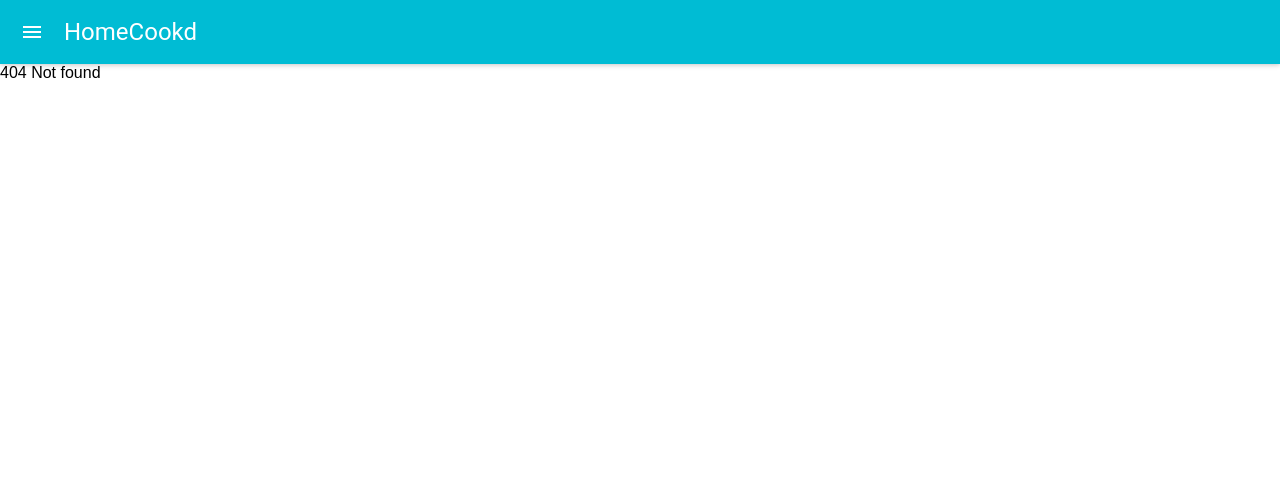
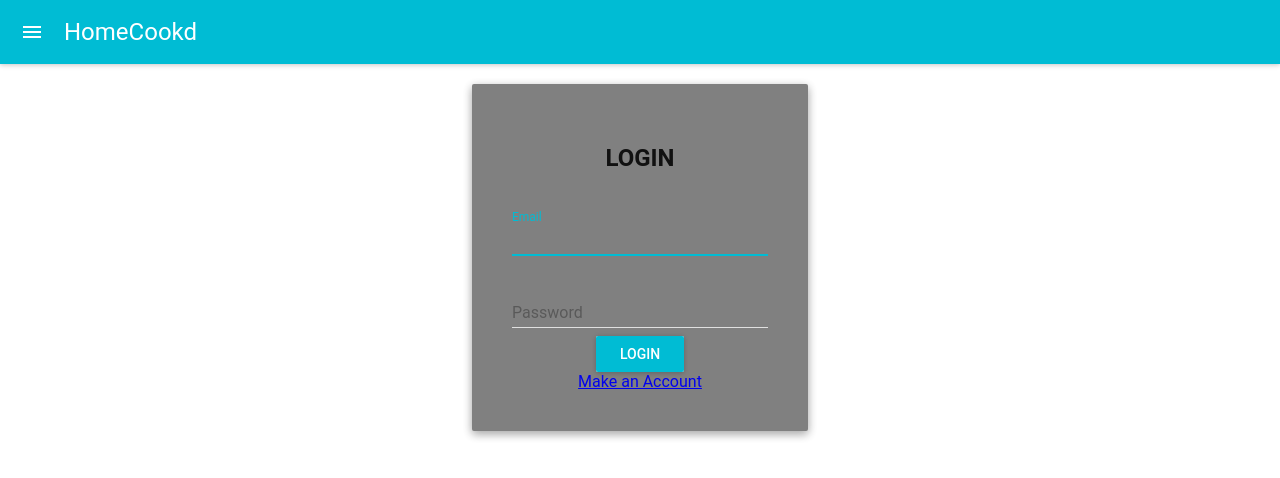
Before and after one commit to CUNYTech/homecookd, a React (Create React App) app in the folder homecookd/: page /Login in a window 1280 px wide. Before the commit this address had no page. Shown: the top 478 px of the page. Built offline with nearby package versions, Linux system fonts and the light colour scheme.

Commit message:
Added LoginForm pages dont doesn't do anything yet tho

```diff
--- a/homecookd/src/App.js
+++ b/homecookd/src/App.js
@@ -4,7 +4,9 @@ import history from './Utils/history'
 import AppBar from 'material-ui/AppBar';
 import MuiThemeProvider from 'material-ui/styles/MuiThemeProvider';
 
-import Home from './Scenes/Home/Index';
+import HomePage from './Scenes/Home/HomePage';
+
+import LoginForm from './Scenes/Account/Login/LoginForm';
 import Error404 from './Scenes/Error404'
 
 import './App.css';
@@ -13,14 +15,18 @@ const Routes = () => (
   <Router history = {history}>
     <div>
     <Switch>
-    <Route  exact path = "/" component = {Home} />
-    <Route  component={Error404} /> // 404 Route
+    <Route  exact path = "/" component = {HomePage} />
+    <Route path = '/Login' component = {LoginForm}/>
+    <Route  component={Error404} /> {/* 404 Route*/}
 
     </Switch>
     </div>
   </Router>
 )
 
+function handleClick(){
+  alert("TEST");
+}
 
 class App extends Component {
   render() {
@@ -30,6 +36,7 @@ class App extends Component {
 
       <AppBar
           title="HomeCookd"
+          onTitleClick={handleClick}
           iconClassNameRight="muidocs-icon-navigation-expand-more"/>
 
         <Routes/>
--- /dev/null
+++ b/homecookd/src/Scenes/Account/Login/LoginForm.js
@@ -0,0 +1,54 @@
+import React, { Component } from 'react';
+
+import {Link} from 'react-router-dom';
+import Paper from 'material-ui/Paper';
+import TextField from 'material-ui/TextField';
+import RaisedButton from 'material-ui/RaisedButton';
+
+
+class LoginForm extends Component{
+
+
+  constructor(props) {
+    super(props);
+    this.state = {
+    };
+  }
+
+
+  render(){
+    const style = {
+      height: {flex:1},
+      width: {flex:2},
+      margin: 20,
+      padding: 40,
+      textAlign: 'center',
+      display: 'inline-block',
+      backgroundColor: 'grey'
+
+    };
+    return(
+      <center>
+        <Paper style={style} zDepth={2}>
+        <h2>LOGIN</h2>
+        <TextField autoFocus
+          floatingLabelText="Email"
+        />
+        <br/>
+        <TextField
+          floatingLabelText="Password"
+          type="password"
+        />
+        <br />
+        <RaisedButton href="/"label="Login" primary={true}  />
+        <br/>
+
+        <Link to="">Make an Account</Link>
+
+        </Paper>
+      </center>
+
+    )
+  }
+}
+export default LoginForm;
--- a/homecookd/src/Scenes/Home/HomeJoinButtons.js
+++ b/homecookd/src/Scenes/Home/HomeJoinButtons.js
@@ -5,7 +5,7 @@ class HomeJoinButtons extends Component{
   render(){
     return(
       <div>
-      <RaisedButton label="Get Started" primary={true} />
+      <RaisedButton href="/Login" label="Get Started" primary={true}  />
 
       </div>
     )
--- a/homecookd/src/Scenes/Home/Index.js
+++ b/homecookd/src/Scenes/Home/HomePage.js
@@ -1,6 +1,6 @@
 import React, { Component } from 'react';
 import HomeJoinButtons from './HomeJoinButtons';
-class Home extends Component{
+class HomePage extends Component{
   render(){
     return(
       <div>
@@ -13,4 +13,4 @@ class Home extends Component{
   }
 }
 
-export default Home;
+export default HomePage;
```
